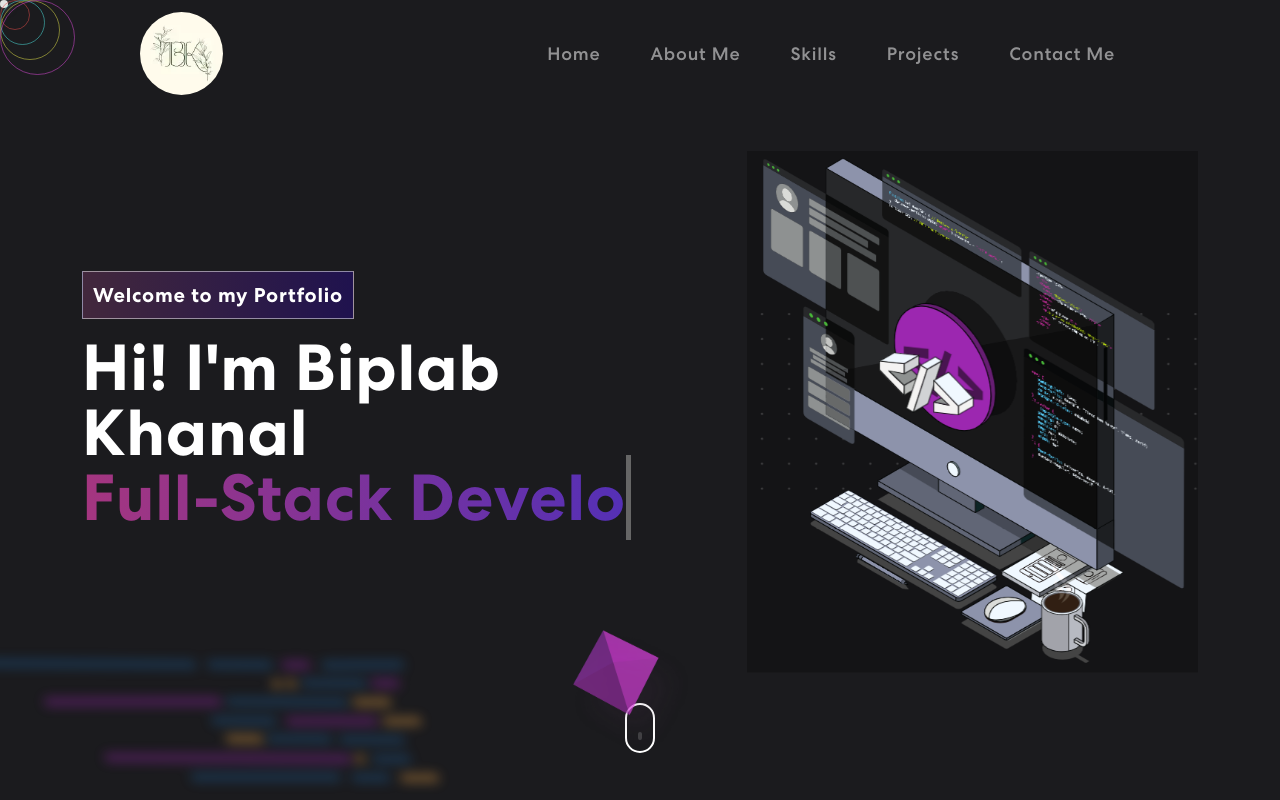
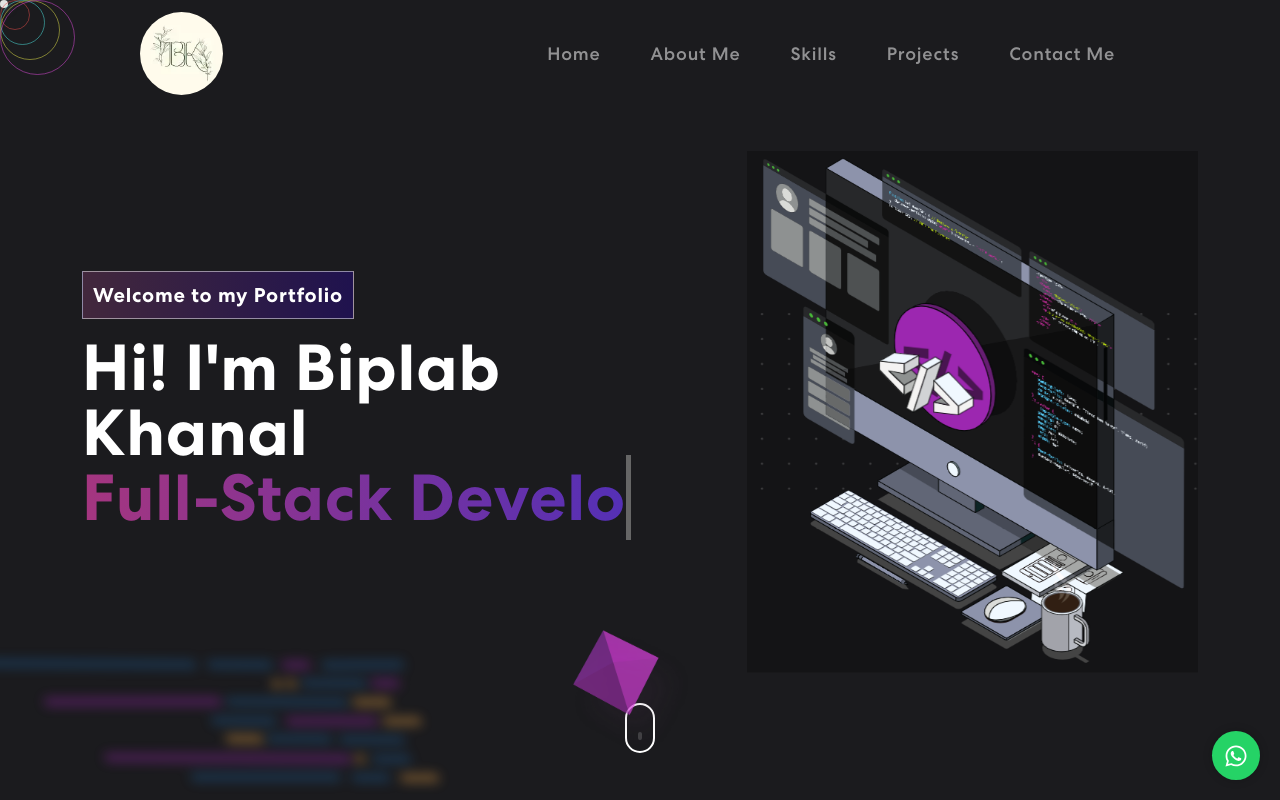
Before and after one commit to Biplabkhanal/portfolio, a React (Vite) app: page / in a window 1280 px wide. Shown: the top 800 px of the page. Built offline with nearby package versions, Linux system fonts and the light colour scheme.

Commit message:
whatsapp icon added

```diff
--- a/src/App.css
+++ b/src/App.css
@@ -1230,6 +1230,20 @@ textarea.error {
   height: 1.5rem;
 }
 
+.floating-contact {
+  position: fixed;
+  bottom: 20px;
+  right: 20px;
+  background: #25d366;
+  padding: 12px;
+  border-radius: 50%;
+  box-shadow: 0px 0px 10px rgba(0, 0, 0, 0.2);
+}
+.whatsapp-icon {
+  color: white;
+  font-size: 24px;
+}
+
 /************ Footer Css ************/
 .footer {
   padding: 0 0 20px 0;
--- a/src/components/Contact.jsx
+++ b/src/components/Contact.jsx
@@ -4,6 +4,7 @@ import contactImg from "../assets/img/contact-img.svg";
 import "animate.css";
 import TrackVisibility from "react-on-screen";
 import emailjs from "emailjs-com";
+import { FaWhatsapp } from "react-icons/fa";
 
 const Contact = () => {
   const formInitialDetails = {
@@ -132,7 +133,6 @@ const Contact = () => {
                 <h2 className="main-head px-2 px-lg-0">
                   <span className="head-exp"> Contact</span> Me!
                 </h2>
-
                 <form onSubmit={handleSubmit} noValidate>
                   <Row>
                     <Col size={12} sm={6} className="px-3 px-lg-1">
@@ -299,6 +299,15 @@ const Contact = () => {
                     )}
                   </Row>
                 </form>
+                <div className="floating-contact">
+                  <a
+                    href="https://wa.me/9803344703"
+                    target="_blank"
+                    rel="noopener noreferrer"
+                  >
+                    <FaWhatsapp className="whatsapp-icon" />
+                  </a>
+                </div>
               </div>
             </TrackVisibility>
           </Col>
```
